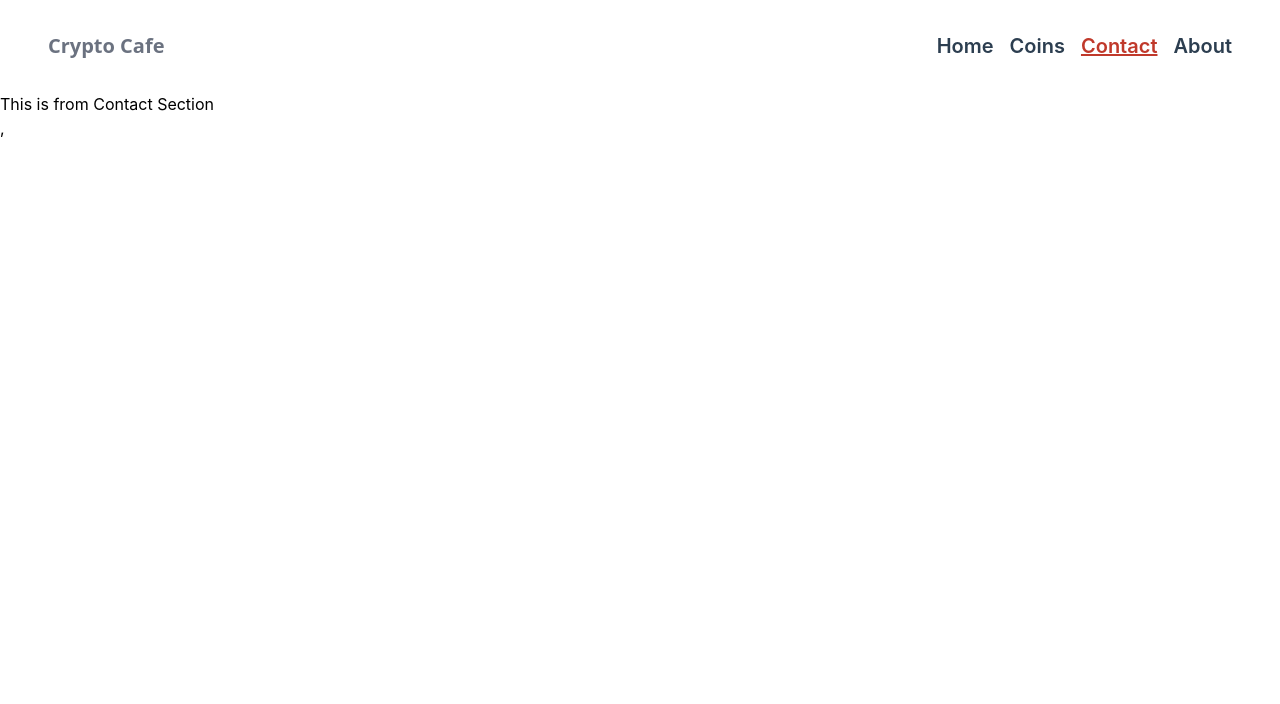
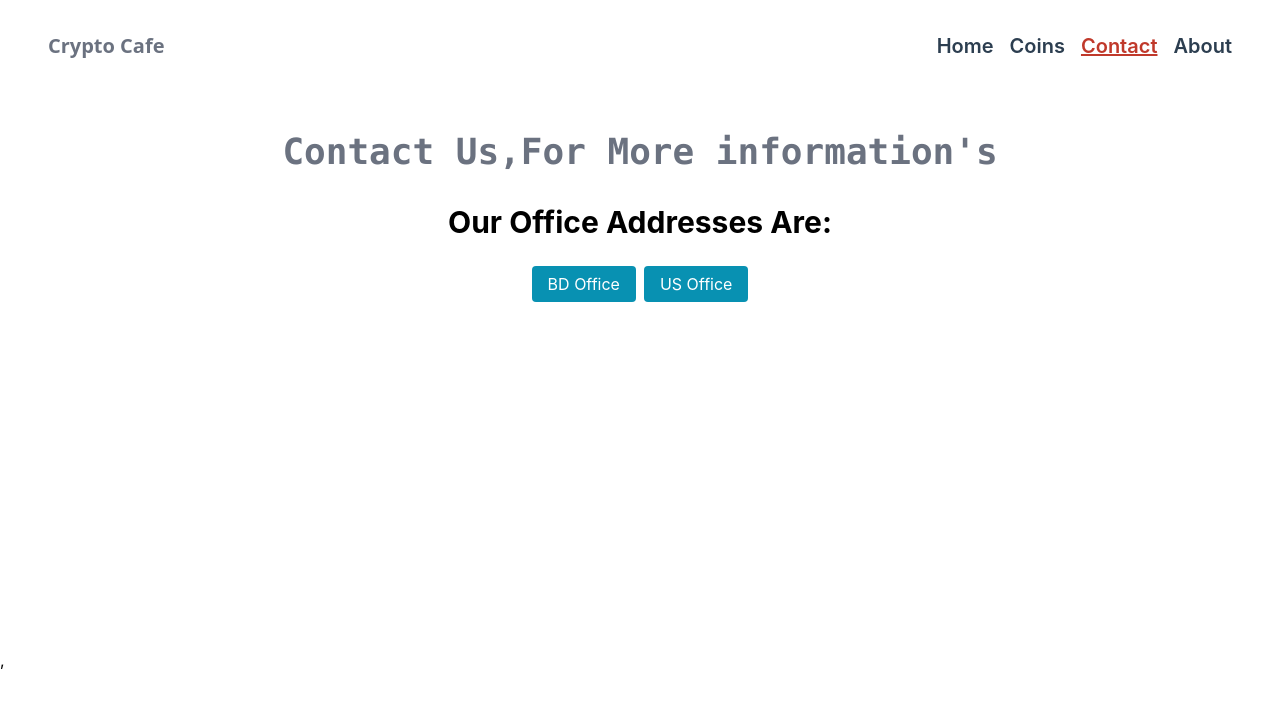
Before and after one commit to eliyas700/Crypto-Cafe, a React (Create React App) app: page /contact in a window 1280 px wide. Shown: the top 704 px of the page. Built offline with nearby package versions, Linux system fonts and the light colour scheme.

Commit message:
Contact Section Completed

```diff
--- a/src/App.js
+++ b/src/App.js
@@ -2,7 +2,9 @@ import { Routes, Route, Link } from "react-router-dom";
 import "./App.css";
 import About from "./Components/About/About";
 import Coins from "./Components/Coins/Coins";
+import BdOffice from "./Components/Contact/BdOffice";
 import Contact from "./Components/Contact/Contact";
+import UsOffice from "./Components/Contact/UsOffice";
 import Header from "./Components/Header/Header";
 import Home from "./Components/Home/Home";
 
@@ -13,7 +15,10 @@ function App() {
       <Routes>
         <Route path="/" element={<Home></Home>}></Route>
         <Route path="/coins" element={<Coins />} />
-        <Route path="/contact" element={<Contact />} />
+        <Route path="/contact" element={<Contact />}>
+          <Route path="us-office" element={<UsOffice />}></Route>
+          <Route path="bd-office" element={<BdOffice />}></Route>
+        </Route>
         <Route path="/about" element={<About />} />
       </Routes>
     </div>
--- /dev/null
+++ b/src/Components/Contact/BdOffice.js
@@ -0,0 +1,21 @@
+import React from "react";
+
+const BdOffice = () => {
+  return (
+    <div className="border p-8 bg-blue-100 w-full">
+      <div className="flex justify-between items-center">
+        <div>
+          <h1>Street: 17/4 Dhanmondi.</h1>
+          <h1>City: Dhaka</h1>
+          <h1>Phone: +8801622222456</h1>
+          <h1>Email: contact.bd@cc.com</h1>
+        </div>
+        <div>
+          <h1 className="text-2xl">BANGLADESH OFFICE</h1>
+        </div>
+      </div>
+    </div>
+  );
+};
+
+export default BdOffice;
--- a/src/Components/Contact/Contact.js
+++ b/src/Components/Contact/Contact.js
@@ -1,9 +1,30 @@
 import React from "react";
+import { Link, Outlet } from "react-router-dom";
 
 const Contact = () => {
   return (
-    <div>
-      <h3>This is from Contact Section</h3>
+    <div className="text-center">
+      <h3 className="text-4xl font-bold text-gray-500 mt-10 mb-6s font-mono">
+        Contact Us,For More information's
+      </h3>
+      <p className="text-3xl font-bold py-8">Our Office Addresses Are:</p>
+      <div>
+        <Link
+          to="bd-office"
+          className="py-2 px-4 text-white mt-3 mx-1 bg-cyan-600 w-auto rounded sm:mb-0"
+        >
+          BD Office
+        </Link>
+        <Link
+          to="us-office"
+          className=" rounded py-2 px-4 text-white mt-3 mx-1 bg-cyan-600 w-auto sm:mb-0"
+        >
+          US Office
+        </Link>
+      </div>
+      <div className="flex justify-center items-center w-full py-44">
+        <Outlet />
+      </div>
     </div>
   );
 };
--- /dev/null
+++ b/src/Components/Contact/UsOffice.js
@@ -0,0 +1,21 @@
+import React from "react";
+
+const UsOffice = () => {
+  return (
+    <div className="border p-8 bg-green-100 w-full">
+      <div className="flex justify-between items-center">
+        <div>
+          <h1>Street: 1203 SN Street</h1>
+          <h1>City: New York</h1>
+          <h1>Phone: +1(607)2333333</h1>
+          <h1>Email: contact.usa@cc.com</h1>
+        </div>
+        <div>
+          <h1 className="text-2xl">USA OFFICE</h1>
+        </div>
+      </div>
+    </div>
+  );
+};
+
+export default UsOffice;
```
